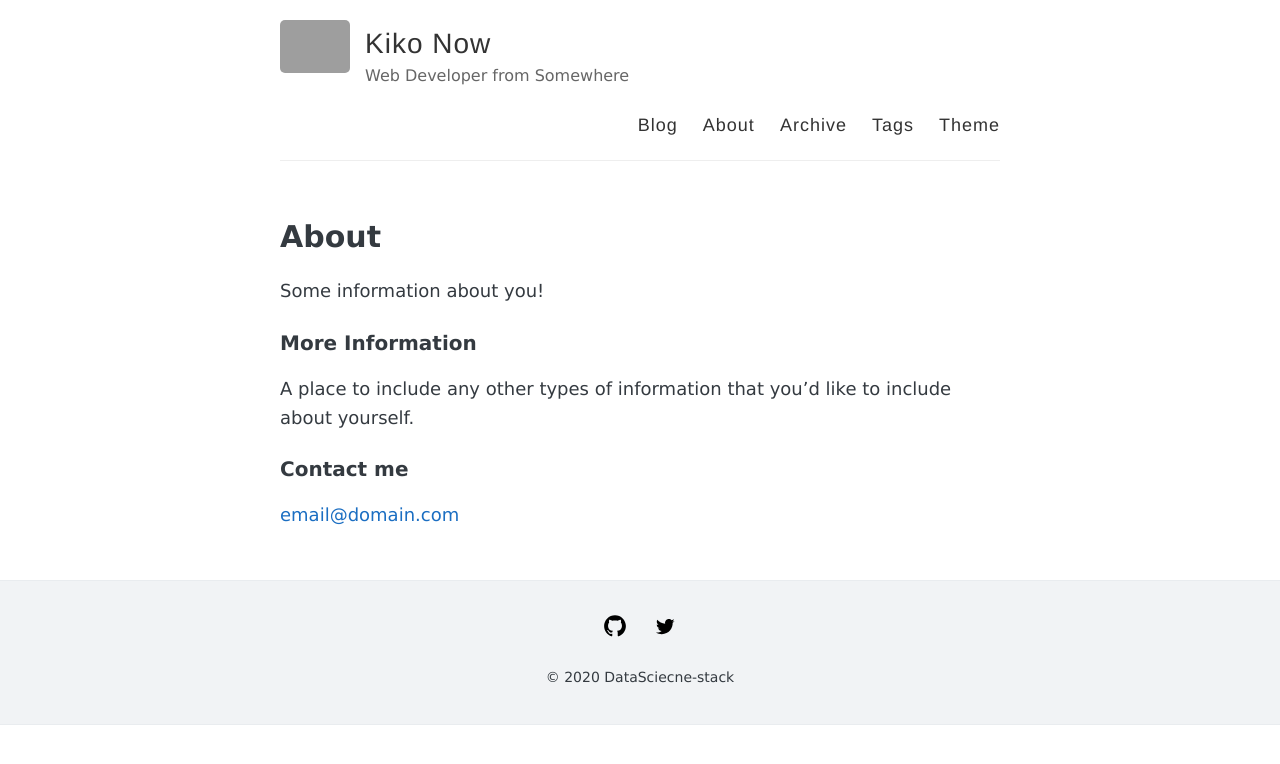
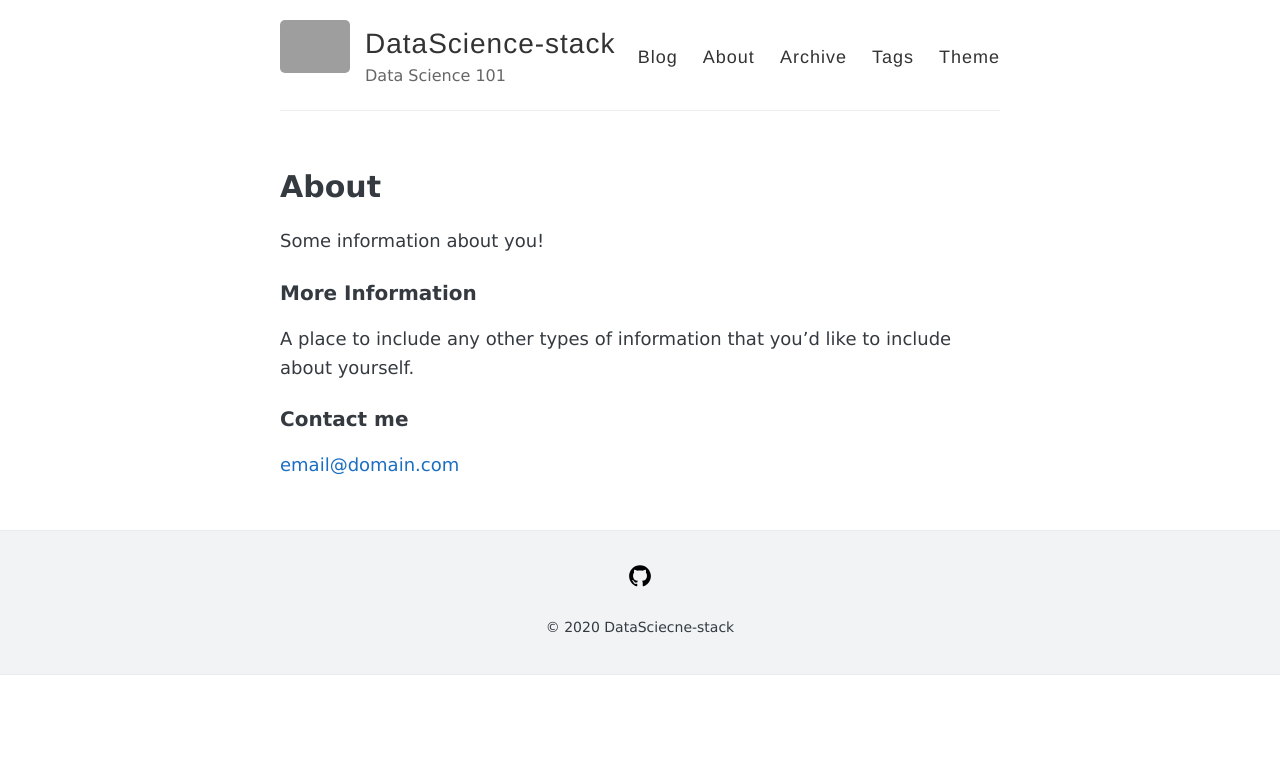
Before and after one commit to DataScience-stack/DataScience-stack.github.io, a Jekyll site: the page built from about.md, in a window 1280 px wide. Shown: the top 764 px of the page. Built offline with Jekyll 4.4.1, drawn with Linux system fonts in a browser that asks for light colours; grey boxes are pictures that could not be loaded.

Commit message:
Update _config.yml

```diff
--- a/_config.yml
+++ b/_config.yml
@@ -3,10 +3,10 @@
 #
 
 # Name of your site (displayed in the header)
-name: Kiko Now
+name: DataScience-stack
 
 # Short bio or description (displayed in the header)
-description: Web Developer from Somewhere
+description: Data Science 101
 
 #
 # Flags below are optional
@@ -49,7 +49,7 @@ footer-links:
   rss: # just type anything here for a working RSS icon
   stackoverflow: # your stackoverflow profile, e.g. "users/50476/bart-kiers"
   tumblr: # https://<username>.tumblr.com
-  twitter: jekyllrb
+  twitter:
   youtube: # channel/<your_long_string> or user/<user-name>
 
 # Text under the icons in footer
```
